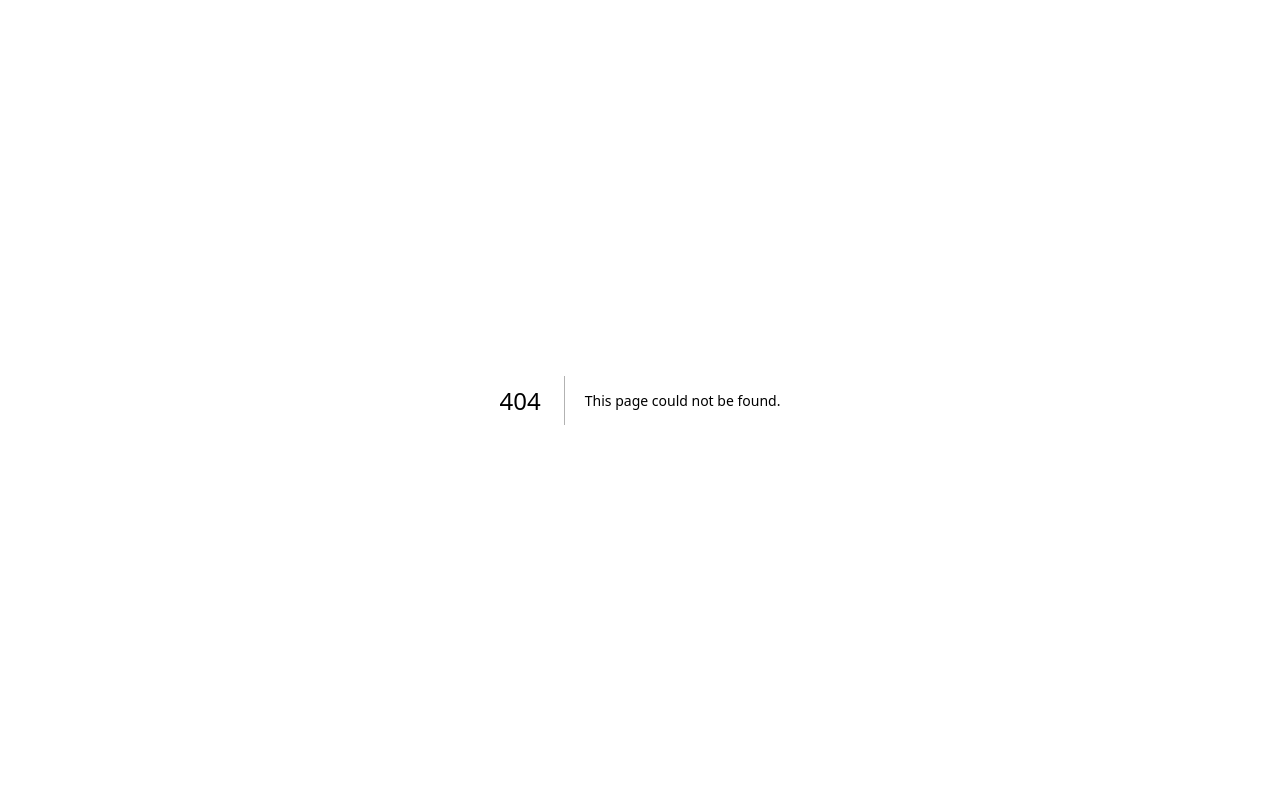
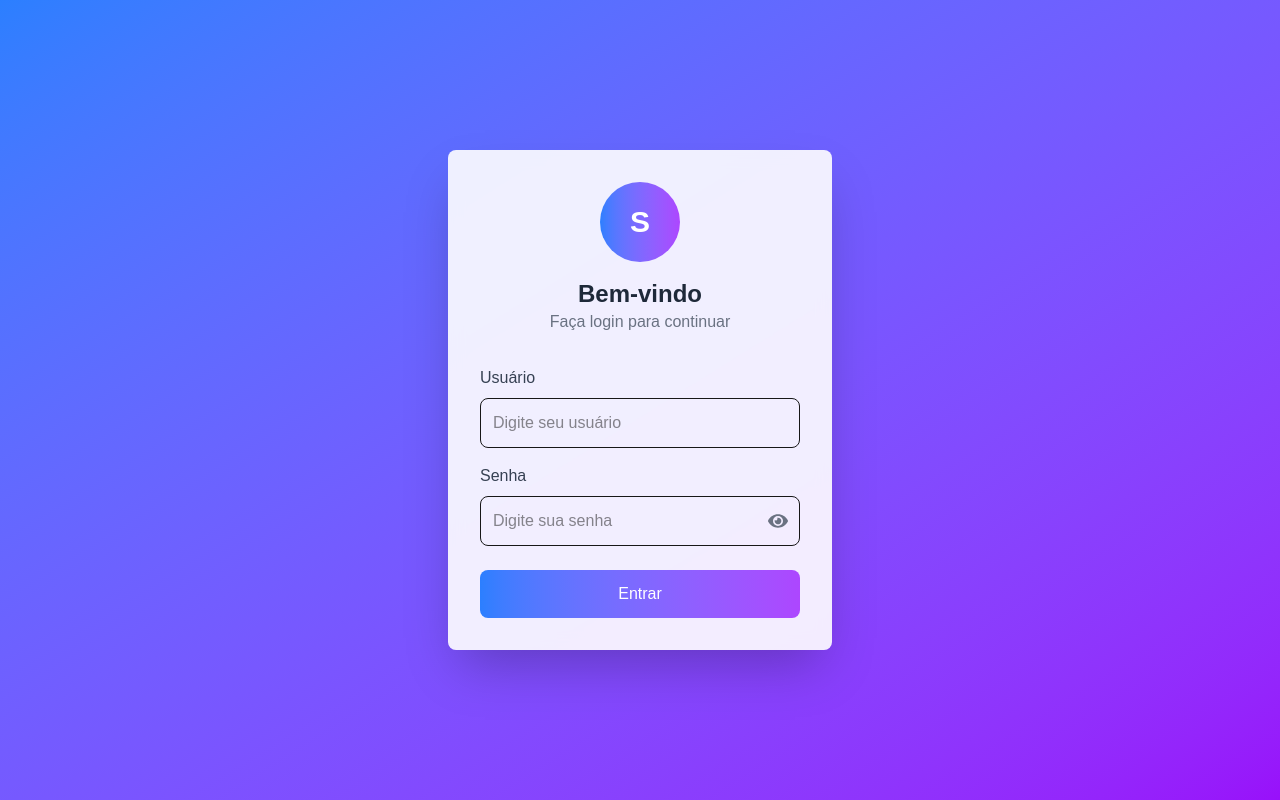
Before and after one commit to IanDs0/spot_mkt_test, a Next.js app: page /login in a window 1280 px wide. Before the commit this address had no page. Built offline with nearby package versions, Linux system fonts and the light colour scheme.

Commit message:
feat: add login page with authentication and form handling feat: implement middleware for authentication redirection chore: update package.json and package-lock.json with new dependencies

```diff
--- a/app/layout.tsx
+++ b/app/layout.tsx
@@ -1,7 +1,6 @@
 import type { Metadata } from "next";
 import { Geist, Geist_Mono } from "next/font/google";
 import { ThemeProvider } from '@/components/ThemeProvider';
-import { Header } from '../components/Header';
 import "./globals.css";
 
 const geistSans = Geist({
--- /dev/null
+++ b/app/login/page.tsx
@@ -0,0 +1,107 @@
+'use client';
+
+import { useState } from 'react';
+import { useRouter } from 'next/navigation';
+import { motion } from 'framer-motion';
+import { FaEye, FaEyeSlash } from 'react-icons/fa';
+
+export default function Login() {
+  const [error, setError] = useState('');
+  const [showPassword, setShowPassword] = useState(false);
+  const router = useRouter();
+
+  const handleSubmit = async (e: React.FormEvent<HTMLFormElement>) => {
+    e.preventDefault();
+    const formData = new FormData(e.currentTarget);
+    const username = formData.get('username');
+    const password = formData.get('password');
+
+    if (username === 'spotmkt' && password === '123') {
+      document.cookie = 'auth=true; path=/';
+      router.push('/');
+      router.refresh();
+    } else {
+      setError('Usuário ou senha inválidos');
+    }
+  };
+
+  return (
+    <div className="min-h-screen flex items-center justify-center bg-gradient-to-br from-blue-500 to-purple-600 dark:from-gray-900 dark:to-gray-800">
+      <motion.div
+        initial={{ opacity: 0, y: -20 }}
+        animate={{ opacity: 1, y: 0 }}
+        transition={{ duration: 0.5 }}
+        className="bg-white/90 dark:bg-gray-800/90 p-8 rounded-lg shadow-2xl w-96 backdrop-blur-sm"
+      >
+        <div className="flex flex-col items-center mb-8">
+          <motion.div
+            initial={{ scale: 0 }}
+            animate={{ scale: 1 }}
+            transition={{ delay: 0.2 }}
+            className="w-20 h-20 bg-gradient-to-r from-blue-500 to-purple-500 rounded-full flex items-center justify-center mb-4"
+          >
+            <span className="text-3xl text-white font-bold">S</span>
+          </motion.div>
+          <h1 className="text-2xl font-bold text-gray-800 dark:text-white">Bem-vindo</h1>
+          <p className="text-gray-500 dark:text-gray-400">Faça login para continuar</p>
+        </div>
+
+        <form onSubmit={handleSubmit}>
+          <div className="mb-4">
+            <label className="block text-gray-700 dark:text-gray-300 mb-2 font-medium">
+              Usuário
+            </label>
+            <input
+              type="text"
+              name="username"
+              className="w-full p-3 border rounded-lg focus:ring-2 focus:ring-blue-500 focus:border-transparent transition-all dark:bg-gray-700 dark:border-gray-600 dark:text-white"
+              required
+              placeholder="Digite seu usuário"
+            />
+          </div>
+
+          <div className="mb-6">
+            <label className="block text-gray-700 dark:text-gray-300 mb-2 font-medium">
+              Senha
+            </label>
+            <div className="relative">
+              <input
+                type={showPassword ? "text" : "password"}
+                name="password"
+                className="w-full p-3 border rounded-lg focus:ring-2 focus:ring-blue-500 focus:border-transparent transition-all dark:bg-gray-700 dark:border-gray-600 dark:text-white"
+                required
+                placeholder="Digite sua senha"
+              />
+              <button
+                type="button"
+                onClick={() => setShowPassword(!showPassword)}
+                className="absolute right-3 top-1/2 -translate-y-1/2 text-gray-500 hover:text-gray-700 dark:text-gray-400 dark:hover:text-gray-200"
+              >
+                {showPassword ? <FaEyeSlash size={20} /> : <FaEye size={20} />}
+              </button>
+            </div>
+          </div>
+
+          {error && (
+            <motion.div
+              initial={{ opacity: 0 }}
+              animate={{ opacity: 1 }}
+              className="mb-4 text-red-500 text-center bg-red-100 dark:bg-red-900/30 p-2 rounded"
+            >
+              {error}
+            </motion.div>
+          )}
+
+          <motion.button
+            type="submit"
+            whileHover={{ scale: 1.02 }}
+            whileTap={{ scale: 0.98 }}
+            className="w-full bg-gradient-to-r from-blue-500 to-purple-500 text-white p-3 rounded-lg font-medium hover:shadow-lg transition-all"
+          >
+            Entrar
+          </motion.button>
+        </form>
+      </motion.div>
+    </div>
+  );
+}
--- /dev/null
+++ b/middleware.ts
@@ -0,0 +1,21 @@
+import { NextResponse } from 'next/server'
+import type { NextRequest } from 'next/server'
+
+export function middleware(request: NextRequest) {
+  const isAuthenticated = request.cookies.get('auth')
+  const isLoginPage = request.nextUrl.pathname === '/login'
+
+  if (!isAuthenticated && !isLoginPage) {
+    return NextResponse.redirect(new URL('/login', request.url))
+  }
+
+  if (isAuthenticated && isLoginPage) {
+    return NextResponse.redirect(new URL('/', request.url))
+  }
+
+  return NextResponse.next()
+}
+
+export const config = {
+  matcher: ['/((?!api|_next/static|_next/image|.*\\.png$).*)'],
+}
--- a/package.json
+++ b/package.json
@@ -9,6 +9,9 @@
     "lint": "next lint"
   },
   "dependencies": {
+    "@fullcalendar/daygrid": "^6.1.17",
+    "@fullcalendar/react": "^6.1.17",
+    "@heroicons/react": "^2.2.0",
     "@radix-ui/themes": "^3.2.1",
     "@reduxjs/toolkit": "^2.6.1",
     "framer-motion": "^12.7.3",
```
Also changed, not shown: 1 other file (tests, documents, lock files or other folders).
